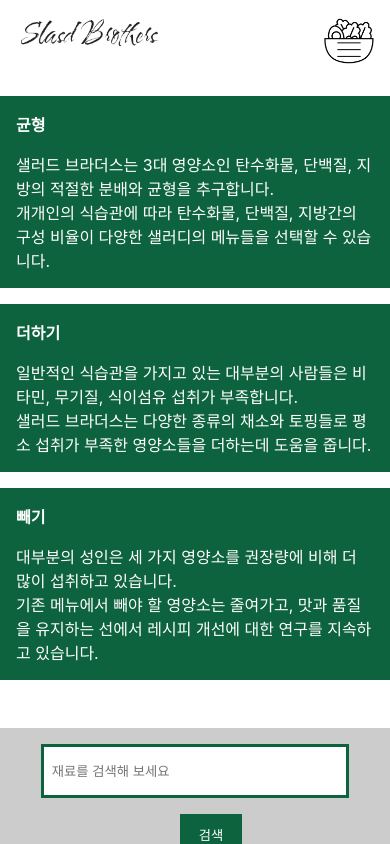
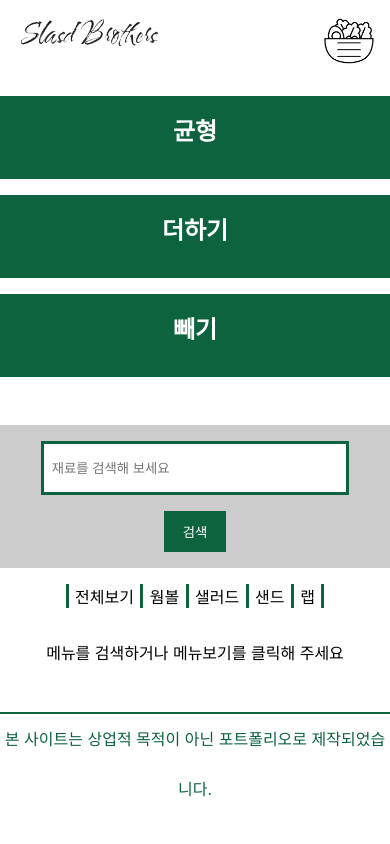
Before and after one commit to Jaek1783/salad, a React (Create React App) app: page /menu in a window 390 px wide. Shown: the top 844 px of the page. Built offline with nearby package versions, Linux system fonts and the light colour scheme.

Commit message:
이벤트 상세페이지 수정, 메인페이지 네비게이트 추가, 메뉴페이지 반응형디자인 수정

```diff
--- a/src/App.css
+++ b/src/App.css
@@ -326,12 +326,6 @@ margin-top:10rem;
   padding-top: 3rem;
   padding-left:0;
 }
-
-.menu_title{
-  font-size: 1rem;
-  font-weight: bold;
-  padding-bottom:1rem;
-}
 .menu_subText{
   font-weight: 100;
   font-size: .8rem;
--- a/src/eventContens/EventDetail.js
+++ b/src/eventContens/EventDetail.js
@@ -24,6 +24,7 @@ export default EventDetail;
 
 const Container = styled.div`
 margin:10rem auto;
+position:relative;
     .eventImg {
         text-align:center;
         height:8.5rem;
@@ -52,7 +53,7 @@ margin:10rem auto;
         font-weight:bold;
         border-radius:15px;
         position:absolute;
-        bottom:40%;
+        bottom:-100px;
         left:50%;
         transform:translate(-50%);
         cursor:pointer;
--- a/src/mainContents/Event.js
+++ b/src/mainContents/Event.js
@@ -1,13 +1,17 @@
 import React from "react";
 import { useMediaQuery } from "react-responsive";
+import { useNavigate } from "react-router-dom";
 import EventImg from '../img/Event/event.png';
 
 const Event = ()=>{
-    const pc = useMediaQuery({
+    const isPc = useMediaQuery({
         query:"(min-Width:950px)"}
      );
+     const navigate = useNavigate();
     return(
-        <div className={pc ? "event mg10" : "event mg05"}>
+        <div className={isPc ? "event mg10" : "event mg05"} onClick={()=>{
+            navigate('/event/0');
+        }}>
             <img src={EventImg} alt="이벤트 이미지" />
             <p className="more">Learn More</p>
         </div>
--- a/src/mainContents/Menu.js
+++ b/src/mainContents/Menu.js
@@ -1,22 +1,32 @@
 import React from "react";
 import { useMediaQuery } from "react-responsive";
-import Pic01 from "../img/Menu/pic01.png";
-import Pic02 from "../img/Menu/pic02.png";
-import Pic03 from "../img/Menu/pic03.png";
-import Pic04 from "../img/Menu/pic04.png";
+import { useSelector } from "react-redux";
+import { useNavigate } from "react-router-dom";
 
 const Menu = ()=>{
+    const data = useSelector(state=>state.Menu.list);
+    const navigate = useNavigate();
+
     const pc = useMediaQuery({
         query:"(min-Width:950px)"}
      );
+    const mainTitle = data.filter(l=>{
+        return l.value === 'title';
+
+    });
     return(
         <div className={pc? "menu mg10" : "menu mg05"}>
         <span></span>
         <ul>
-            <li><img src={Pic01} alt="메뉴 이미지01" /></li>
-            <li><img src={Pic02} alt="메뉴 이미지02" /></li>
-            <li><img src={Pic03} alt="메뉴 이미지03" /></li>
-            <li><img src={Pic04} alt="메뉴 이미지04" /></li>
+            {mainTitle.map((l,index)=>{
+                return(
+                    <li key={index} onClick={()=>{
+                        navigate('/menu');
+                    }}>
+                        <img src={l.img} alt="메뉴 이미지" />
+                    </li>
+                )
+            })}
         </ul>
         </div>
     )
--- a/src/menuContents/Informations.js
+++ b/src/menuContents/Informations.js
@@ -1,20 +1,30 @@
 import React from "react";
 import { useMediaQuery } from 'react-responsive';
 import { useSelector } from "react-redux";
+import styled from "styled-components";
 const Info = (props)=>{
-    const pc = useMediaQuery({
+    const isPc = useMediaQuery({
         query:"(min-Width:1260px)"}
      );
+     const isMobile = useMediaQuery({
+        query:"(max-width:500px)"
+     });
      const info = useSelector(state=>state.Menu.info);
     return(
         <>
         {info.map(list=>{
             return(
-                <dl className={pc ? "text04Box_pc" : "text04Box_M"} key={list.id}>
-                    <dt className="menu_title">{list.title}</dt>
+                <dl className={isPc ? "text04Box_pc" : "text04Box_M"} key={list.id}>
+                    <Title isMobile = {isMobile}>{list.title}</Title>
                     <dd>
-                        <p>{list.content01}</p>
-                        <p>{list.content02}</p>
+                       {isMobile ?
+                       "":
+                       <p>{list.content01}</p>
+                       }
+                       {isMobile ?
+                       "":
+                       <p>{list.content02}</p>
+                       }
                     </dd>
                 </dl>
             )
@@ -23,3 +33,10 @@ const Info = (props)=>{
     );
 };
 export default Info;
+
+const Title = styled.dt`
+text-align:${props=>props.isMobile ? "center":"left"};
+font-size: ${props=>props.isMobile ? "1.5rem":"1rem"};
+font-weight: bold;
+padding-bottom:1rem;
+`;
--- a/src/menuContents/MenuPage.js
+++ b/src/menuContents/MenuPage.js
@@ -25,7 +25,7 @@ const Menu_Page = ()=> {
         <div className="main">
           <Header/>
           <Info/>
-            <InputStyle isPc = {isPc} isTablet={isTablet}>
+            <InputStyle isPc = {isPc} isMobile={isMobile}>
               <input type="text" placeholder="재료를 검색해 보세요" ref={textRef}/>
               <input type="submit" value="검색" onClick = {(e)=>{
                 e.preventDefault();
@@ -39,7 +39,7 @@ const Menu_Page = ()=> {
 
               }}/>
             </InputStyle>
-            <SubMenu isTablet={isTablet} isPc={isPc}>
+            <SubMenu isMobile={isMobile} isTablet={isTablet} isPc={isPc}>
                 {menu.map(nav=>{
                     return(
                         <li key={nav.id} onClick={()=>{
@@ -86,7 +86,7 @@ margin-top:3rem;
     }
     input[type=submit]{
         padding:${props => props.isPc ? ".5rem":".5rem 1rem"};
-        margin-left:${props => props.isPc ? "2rem": props.isTablet ? "2rem":"0"};
+        margin-left:${props => props.isPc ? "2rem": props.isMobile ? "0":"2rem"};
         margin-top:${props => props.isPc ? "0":"1rem"};
         background-color:#0d633d;
         color:#fff;
@@ -100,7 +100,7 @@ const SubMenu = styled.ul`
     justify-content:center;
     padding:1rem;
     li{
-        padding:${props => props.isPc ? "0 1rem":"0 1rem"};
+        padding:${props => props.isMobile ? "0 .4rem":"0 1rem"};
         text-align:center;
         border-right:3px solid #0d633d;
         cursor:pointer;
```
